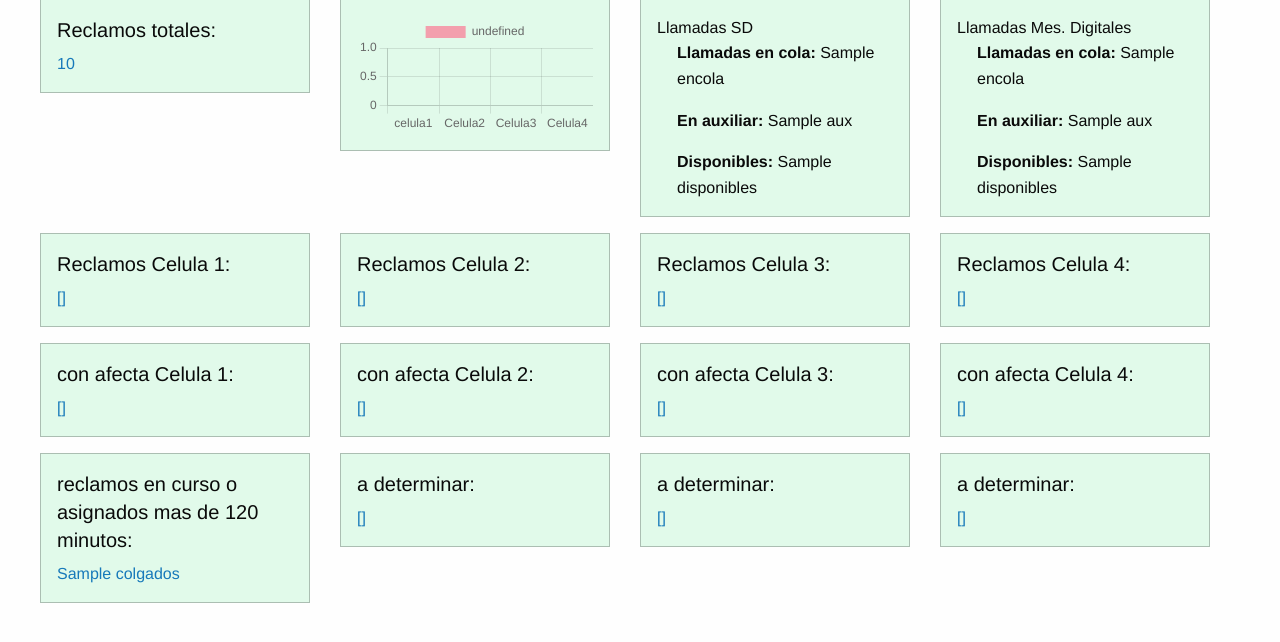
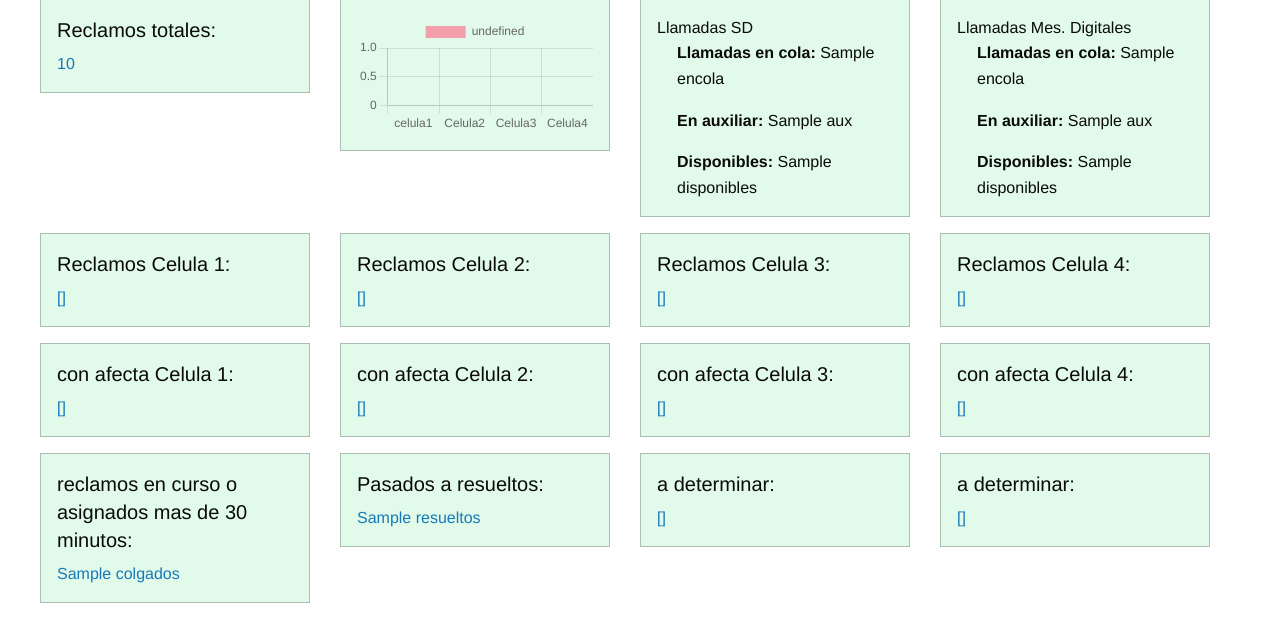
Before and after one commit to machoargentino123/paseguardia, a Django app: template templates/panel.html in a window 1280 px wide. Shown: the part 55-697 px from the top of the page. Run offline with Django 3.2, Linux system fonts and the light colour scheme; the template is opened without the code that fills it: most values are stand-ins (such as "Sample title", 1, 10 or a date in 2020); some libraries are stand-ins or nearby versions.

Commit message:
Tratando de arreglar el tema del panel de eventos

```diff
--- a/templates/panel.html
+++ b/templates/panel.html
@@ -110,15 +110,15 @@ Panel de Monitoreo
 
                 <div class="cell large-3">
                     <div class="callout success ">
-                        <h5>reclamos en curso o asignados mas de 120 minutos: </h5>
+                        <h5>reclamos en curso o asignados mas de 30 minutos: </h5>
                         <a href="{% url 'pasaje_app:colgados' %}" target="_blank" >{{colgados}}</a>
                     </div>
                 </div>
 
                 <div class="cell large-3">
                     <div class="callout success ">
-                        <h5>a determinar: </h5>
-                        <a href="{% url 'pasaje_app:celula' 2 %}" target="_blank" >{{cela2}}</a>
+                        <h5>Pasados a resueltos: </h5>
+                        <a href="{% url 'pasaje_app:resueltos'%}" target="_blank" >{{resueltos}}</a>
                     </div>
                 </div>
 
```
Also changed, not shown: pasaje/views.py (+11 -1 lines).
